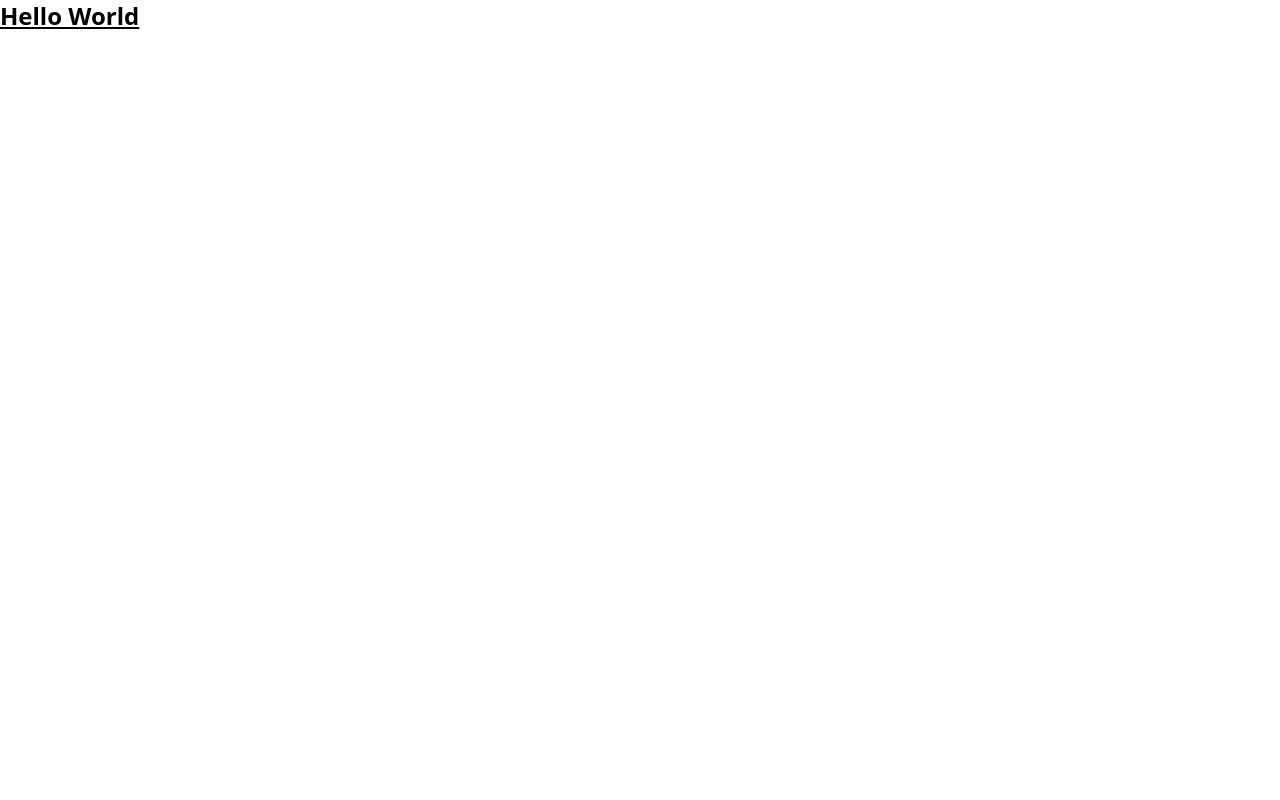
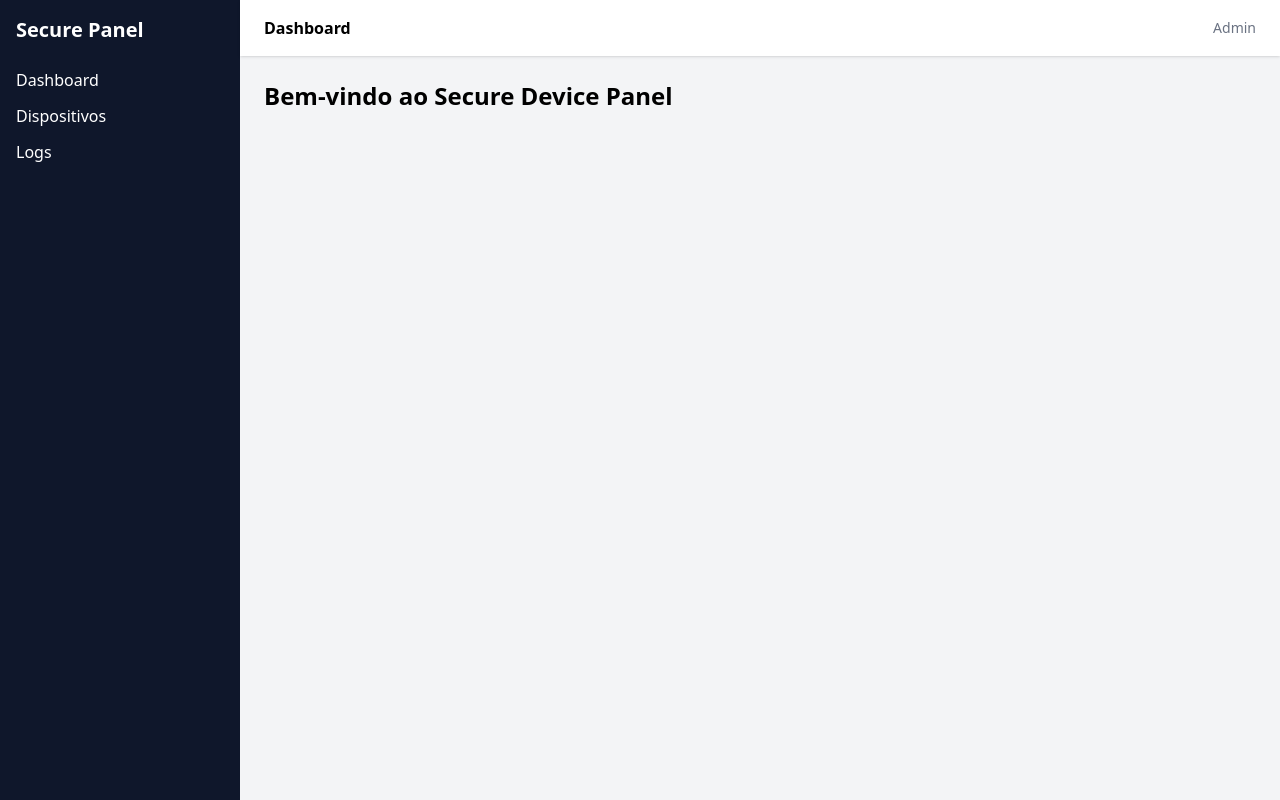
Before and after one commit to francisco328react/Secure-Device-Panel, a React (Vite) app: page / in a window 1280 px wide. Built offline with nearby package versions, Linux system fonts and the light colour scheme.

Commit message:
feat(layout): add base dashboard layout with sidebar and header

```diff
--- a/src/App.tsx
+++ b/src/App.tsx
@@ -1,7 +1,10 @@
+import { Layout } from "./components/Layout/Layout";
+import { Dashboard } from "./pages/Dashboard/Dashboard";
+
 export function App() {
   return (
-    <div>
-      <h1 className="text-2xl font-bold underline ">Hello World</h1>
-    </div>
+    <Layout>
+      <Dashboard />
+    </Layout>
   )
 }
--- /dev/null
+++ b/src/components/Header/Header.tsx
@@ -0,0 +1,8 @@
+export function Header() {
+    return (
+        <header className="h-14 bg-white shadow flex items-center justify-between px-6">
+            <span className="font-semibold">Dashboard</span>
+            <span className="text-sm text-gray-500">Admin</span>
+        </header>
+    )
+}
--- /dev/null
+++ b/src/components/Layout/Layout.tsx
@@ -0,0 +1,14 @@
+import { Header } from "../Header/Header";
+import { Sidebar } from "../Sidebar/Sidebar";
+
+export function Layout({ children }: {children: React.ReactNode}) {
+    return (
+        <div className="flex">
+            <Sidebar />
+            <div className="flex-1 main-h-screen bg-gray-100">
+                <Header />
+                <main className="p-6">{children}</main>
+            </div>
+        </div>
+    )
+}
--- /dev/null
+++ b/src/components/Sidebar/Sidebar.tsx
@@ -0,0 +1,12 @@
+export function Sidebar() {
+    return (
+        <aside className="w-60 h-screen bg-slate-900 text-white flex flex-col p-4">
+            <h1 className="text-xl font-bold mb-6">Secure Panel</h1>
+            <nav className="flex flex-col gap-3">
+                <a className="hover:text-blue-400 cursor-pointer">Dashboard</a>
+                <a className="hover:text-blue-400 cursor-pointer">Dispositivos</a>
+                <a className="hover:text-blue-400 cursor-pointer">Logs</a>
+            </nav>
+        </aside>
+    )
+}
--- /dev/null
+++ b/src/pages/Dashboard/Dashboard.tsx
@@ -0,0 +1,7 @@
+export function Dashboard() {
+    return (
+        <div>
+            <h2 className="text-2xl font-bold">Bem-vindo ao Secure Device Panel</h2>
+        </div>
+    )
+}
```
